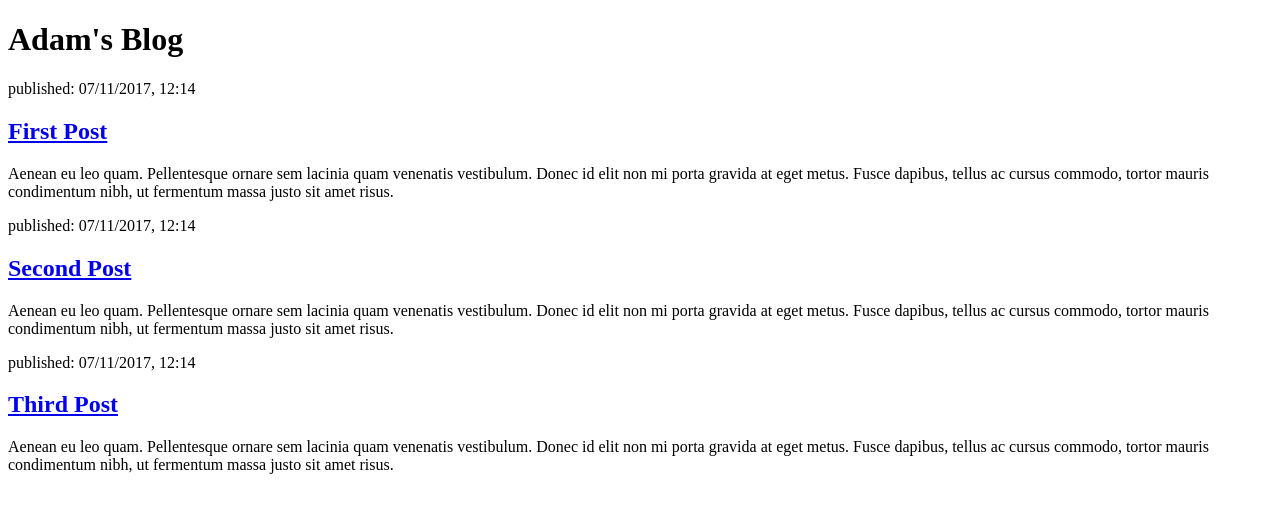
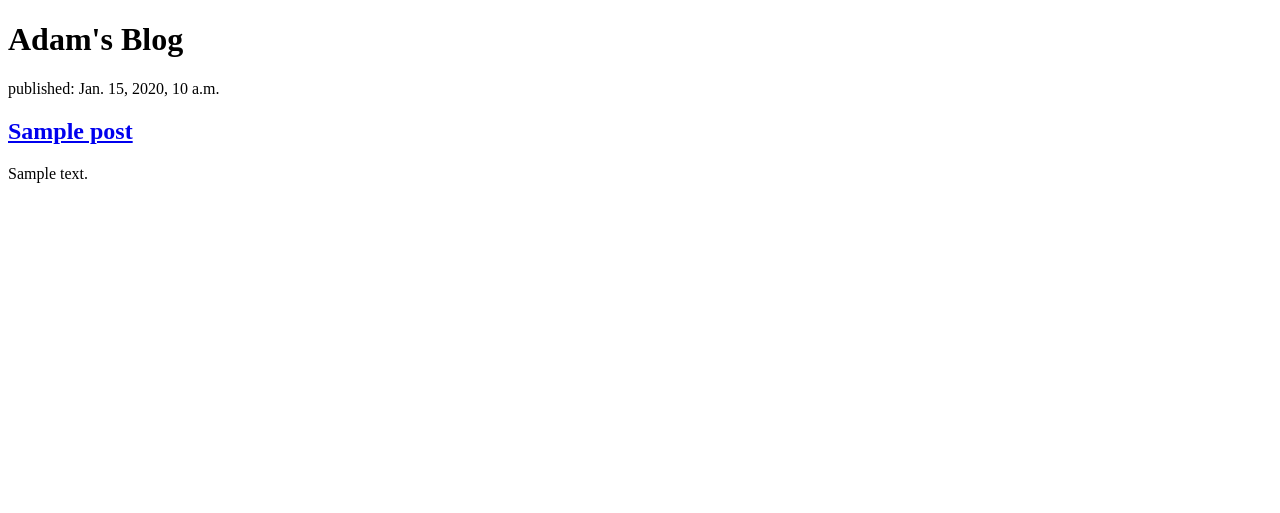
Before and after one commit to adamjoyce/adam-joyce-blog, a Django app: template blog/templates/blog/post_list.html in a window 1280 px wide. Shown: the top 513 px of the page. Run offline with Django 3.2, Linux system fonts and the light colour scheme; the template is opened without the code that fills it: values that come from a table or form of the project are taken from there, others are empty; tables that the repository leaves empty hold one stand-in row (values such as "Sample post").

Commit message:
Displaying posts for testing on live server

```diff
--- a/blog/templates/blog/post_list.html
+++ b/blog/templates/blog/post_list.html
@@ -9,31 +9,12 @@
       <h1>Adam's Blog</h1>
     </div>
 
+    {% for post in posts %}
     <div class="">
-      <p>published: 07/11/2017, 12:14</p>
-      <h2><a href="#">First Post</a></h2>
-      <p>Aenean eu leo quam. Pellentesque ornare sem lacinia quam venenatis
-         vestibulum. Donec id elit non mi porta gravida at eget metus. Fusce
-         dapibus, tellus ac cursus commodo, tortor mauris condimentum nibh, ut
-         fermentum massa justo sit amet risus.</p>
+      <p>published: {{ post.published_date }}</p>
+      <h2><a href="#">{{ post.title }}</a></h2>
+      <p>{{ post.text|linebreaksbr }}</p>
     </div>
-
-    <div class="">
-      <p>published: 07/11/2017, 12:14</p>
-      <h2><a href="#">Second Post</a></h2>
-      <p>Aenean eu leo quam. Pellentesque ornare sem lacinia quam venenatis
-         vestibulum. Donec id elit non mi porta gravida at eget metus. Fusce
-         dapibus, tellus ac cursus commodo, tortor mauris condimentum nibh, ut
-         fermentum massa justo sit amet risus.</p>
-    </div>
-
-    <div class="">
-      <p>published: 07/11/2017, 12:14</p>
-      <h2><a href="#">Third Post</a></h2>
-      <p>Aenean eu leo quam. Pellentesque ornare sem lacinia quam venenatis
-         vestibulum. Donec id elit non mi porta gravida at eget metus. Fusce
-         dapibus, tellus ac cursus commodo, tortor mauris condimentum nibh, ut
-         fermentum massa justo sit amet risus.</p>
-    </div>
+    {% endfor %}
   </body>
 </html>
```
Also changed, not shown: blog/views.py (+8 -1 lines).
